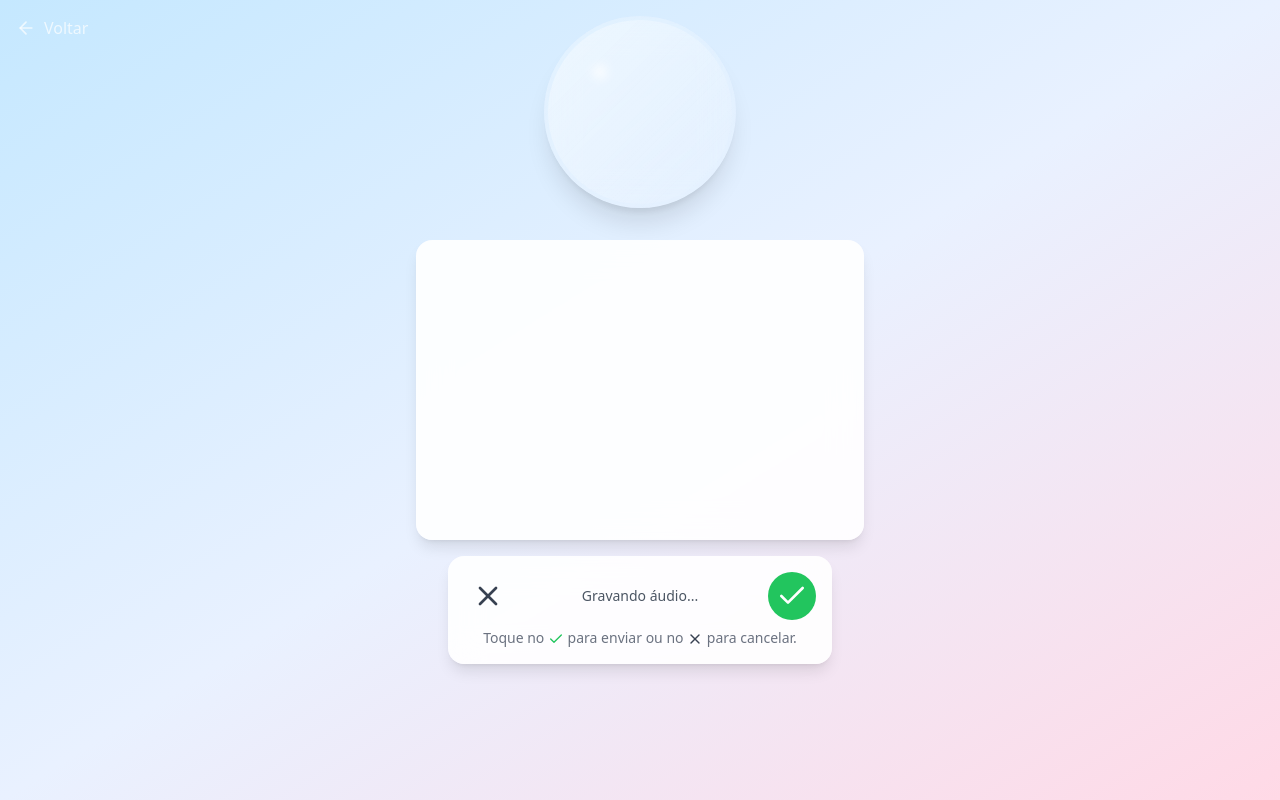
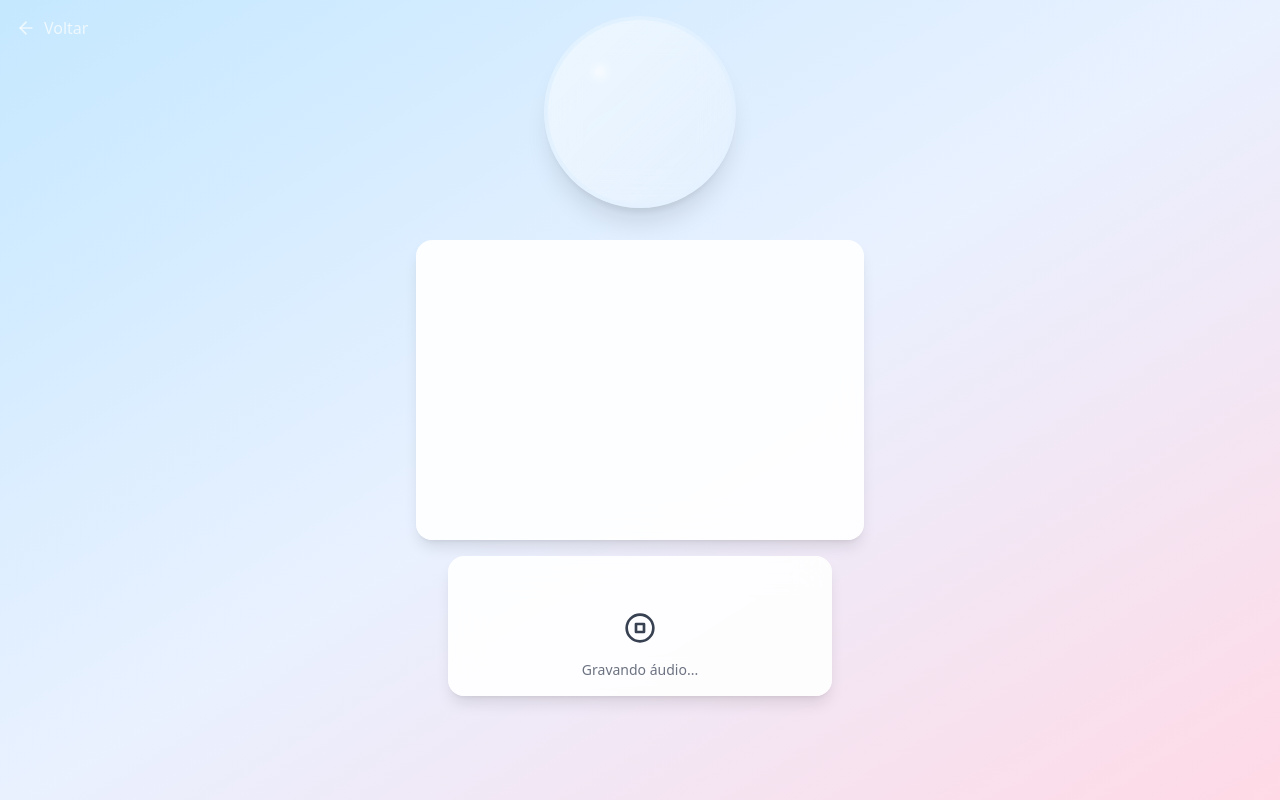
Before and after one commit to Bigajax/ECO, a React (Vite) app: page /eco-bubble in a window 1280 px wide. Both pictures are taken after a click on the button 796 px from the left and 592 px from the top of the page. Built offline with nearby package versions, Linux system fonts and the light colour scheme.

Commit message:
Update EcoBubbleInterface.tsx

```diff
--- a/src/components/EcoBubbleInterface.tsx
+++ b/src/components/EcoBubbleInterface.tsx
@@ -140,19 +140,6 @@ function EcoBubbleInterface() {
     }
   }, [isListening]);
 
-  const handleCancelRecording = useCallback(() => {
-    if (isListening && recognitionRef.current) {
-      recognitionRef.current.stop();
-      setIsListening(false);
-      setMessage(''); // Limpar a mensagem gravada
-    }
-  }, [isListening]);
-
-  const handleConfirmRecording = useCallback(() => {
-    handleStopRecording();
-    handleSendMessage(); // Simula o envio após parar
-  }, [handleStopRecording, handleSendMessage]);
-
   return (
     <div className="min-h-screen bg-gradient-to-br from-[#c5e8ff] via-[#e9f1ff] to-[#ffd9e6] animate-gradient-x p-4 flex flex-col items-center">
       <button onClick={handleGoBack} className="absolute top-4 left-4 text-white/70 hover:text-white flex items-center gap-2">
@@ -219,16 +206,27 @@ function EcoBubbleInterface() {
 
       <div className="w-full max-w-sm bg-white/90 backdrop-blur-lg rounded-2xl shadow-lg p-4">
         {isListening ? (
-          <div className="flex items-center justify-between">
-            <button onClick={handleCancelRecording} className="p-2 hover:bg-white/20 focus:bg-white/20 rounded-full transition-colors focus:outline-none">
-              <Lucide.X className="w-8 h-8 text-gray-700" />
+          // Interface de gravação de áudio minimalista com visualizador simulado
+          <div className="flex flex-col items-center">
+            <div className="flex items-center w-full justify-center py-2">
+              <div className="audio-visualizer">
+                <span style={{ '--i': 1, '--color': '#ff6b6b' }}></span>
+                <span style={{ '--i': 2, '--color': '#ffa502' }}></span>
+                <span style={{ '--i': 3, '--color': '#ffda79' }}></span>
+                <span style={{ '--i': 4, '--color': '#77dd77' }}></span>
+                <span style={{ '--i': 5, '--color': '#20b2aa' }}></span>
+                <span style={{ '--i': 6, '--color': '#6495ed' }}></span>
+                <span style={{ '--i': 7, '--color': '#ba55d3' }}></span>
+                <span style={{ '--i': 8, '--color': '#f08080' }}></span>
+              </div>
+            </div>
+            <button onClick={handleStopRecording} className="mt-4 p-2 hover:bg-white/20 focus:bg-white/20 rounded-full transition-colors focus:outline-none">
+              <Lucide.StopCircle className="w-8 h-8 text-gray-700" /> {/* Ícone de parar */}
             </button>
-            <div className="text-gray-600 text-sm">Gravando áudio...</div>
-            <button onClick={handleConfirmRecording} className="p-2 bg-green-500 text-white rounded-full focus:outline-none">
-              <Lucide.Check className="w-8 h-8" />
-            </button>
+            <p className="text-gray-500 text-sm mt-2">Gravando áudio...</p>
           </div>
         ) : (
+          // Interface normal de digitação
           <div className="flex items-center gap-3">
             <input
               type="text"
@@ -237,7 +235,7 @@ function EcoBubbleInterface() {
               onChange={handleInputChange}
               onKeyDown={handleKeyDown}
               className="flex-1 bg-white outline-none placeholder-gray-500 text-black"
-              style={{ padding: '8px 0' }} // Adicionando padding vertical
+              style={{ padding: '8px 0' }}
               disabled={isSending || isListening}
             />
             <button
@@ -256,11 +254,6 @@ function EcoBubbleInterface() {
             </button>
           </div>
         )}
-        {isListening && (
-          <p className="text-gray-500 text-sm mt-2 text-center">
-            Toque no <Lucide.Check className="inline-block w-4 h-4 text-green-500 align-text-bottom" /> para enviar ou no <Lucide.X className="inline-block w-4 h-4 text-gray-700 align-text-bottom" /> para cancelar.
-          </p>
-        )}
         {!isListening && (
           <p className="text-gray-500 text-sm mt-2">
             Compartilhe sua reflexão e deixe a ECO te espelhar.
```
